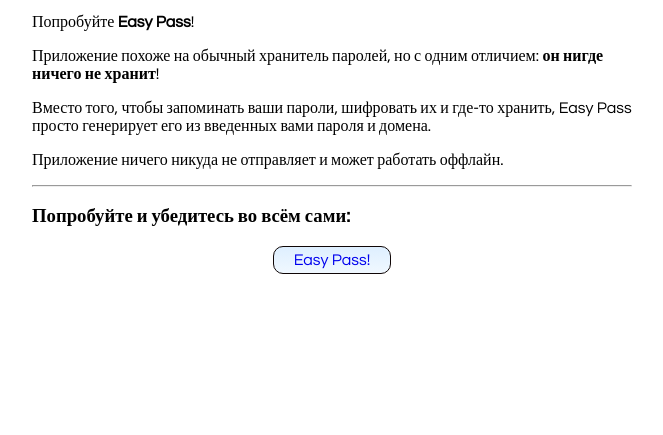
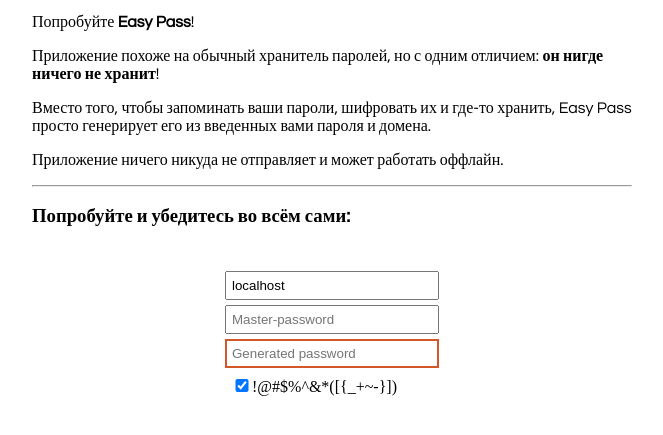
Before and after one commit to Severnii/severnii.github.io, a plain HTML site: page index.html in a window 1280 px wide. Shown: the part 277-712 px from the top of the page, without its empty margins (308-971 px from the left). Drawn offline with Linux system fonts and the light colour scheme.

Commit message:
Update index.html

```diff
--- a/index.html
+++ b/index.html
@@ -51,8 +51,9 @@
     color: #060d0c; /* Цвет текста и ссылки */
    }
   </style>
-        <a class="design" title="Easy Pass!"
-           href="javascript:(function(h){
+
+           <script type="text/javascript">
+        (function(h){
     function generate(s,mp,a) {
         var salt=mp+s+mp;
         var alphabet;
@@ -63,7 +64,6 @@
             alphabet='abcdefghijklmnopqrstuvwxyzABCDEFGHIJKLMNOPQRSTUVWXYZ1234567890__--1234567890abcdefghijklmnopqrstuvwxyz__--ABCDEFGHIJKLMNOPQRSTUVWXYZ';
         }
         var integer,j,temp,i,v,p;
-
         for (i=alphabet.length-1,v=0,p=0;i>0;i--,v++){
             v%=salt.length;
             p+=integer=salt[v].charCodeAt(0);
@@ -74,12 +74,8 @@
         }
         return alphabet.substr(1,15);
     }
+            var  nw = window.self;
 
-    var nw=window.open('','','menubar=no,location=no,resizable=no,scrollbars=no,status=no,width=320,height=250,top='+(screen.height-320)/2+',left='+(screen.width-250)/2);
-
-    if(!nw) {
-        alert('Window blocked!');
-    } else {
         var d=nw.document;
         var b=d.body;
         var s=d.createElement('style');
@@ -89,59 +85,43 @@
         var label=d.createElement('label');
         var chbx=d.createElement('input');
         var viewPortTag=d.createElement('meta');
-
         viewPortTag.id='viewport';
         viewPortTag.name='viewport';
         viewPortTag.content='width=device-width; initial-scale=1.0;';
         d.getElementsByTagName('head')[0].appendChild(viewPortTag);
-
         if(h.indexOf('www.')===0)
             h=h.substring(4);
-
         s.innerHTML='input,label{margin:5px auto;display:block;padding:5px;width:200px;outline:none;} input[type=checkbox]{display:inline;margin:0;padding:0;width:20px;}';
-
         host.value=h;
         host.placeholder='Site';
-
         mp.type='Password';
         mp.placeholder='Master-password';
-
         gp.placeholder='Generated password';
         gp.style.border='2px solid #d45729';
         gp.readOnly=true;
-
         chbx.type='checkbox';
         chbx.id='chbx';
         chbx.setAttribute('checked','checked');
         label.appendChild(chbx);
         label.innerHTML+='!@#$%^&*([{_+~-}])';
-
         host.onkeyup=mp.onkeyup=label.onclick=function(){gp.value=generate(host.value.toLowerCase(),mp.value,d.getElementById('chbx').checked);};
-
         b.appendChild(s);
         b.appendChild(host);
         b.appendChild(mp);
         b.appendChild(gp);
         b.appendChild(label);
         mp.focus();
-
-        d.onkeydown=function(e){if(e.keyCode===27){nw.close();}};
-        nw.onblur=function(e){nw.close();};
-    }
 })(location.hostname);
-           ">
-            Easy Pass!
-        </a>
-    </p>
+           </script>
     <script type="text/javascript">(function() {
-            if (window.pluso)if (typeof window.pluso.start == "function") return;
-            if (window.ifpluso==undefined) { window.ifpluso = 1;
+            //if (window.pluso)if (typeof window.pluso.start == "function") return;
+           // if (window.ifpluso==undefined) { window.ifpluso = 1;
                 var d = document, s = d.createElement('script'), g = 'getElementsByTagName';
                 s.type = 'text/javascript'; s.charset='UTF-8'; s.async = true;
                 s.src = ('https:' == window.location.protocol ? 'https' : 'http')  + '://share.pluso.ru/pluso-like.js';
                 var h=d[g]('body')[0];
                 h.appendChild(s);
-            }})();
+            })();
     </script>
 
 </div>
```
